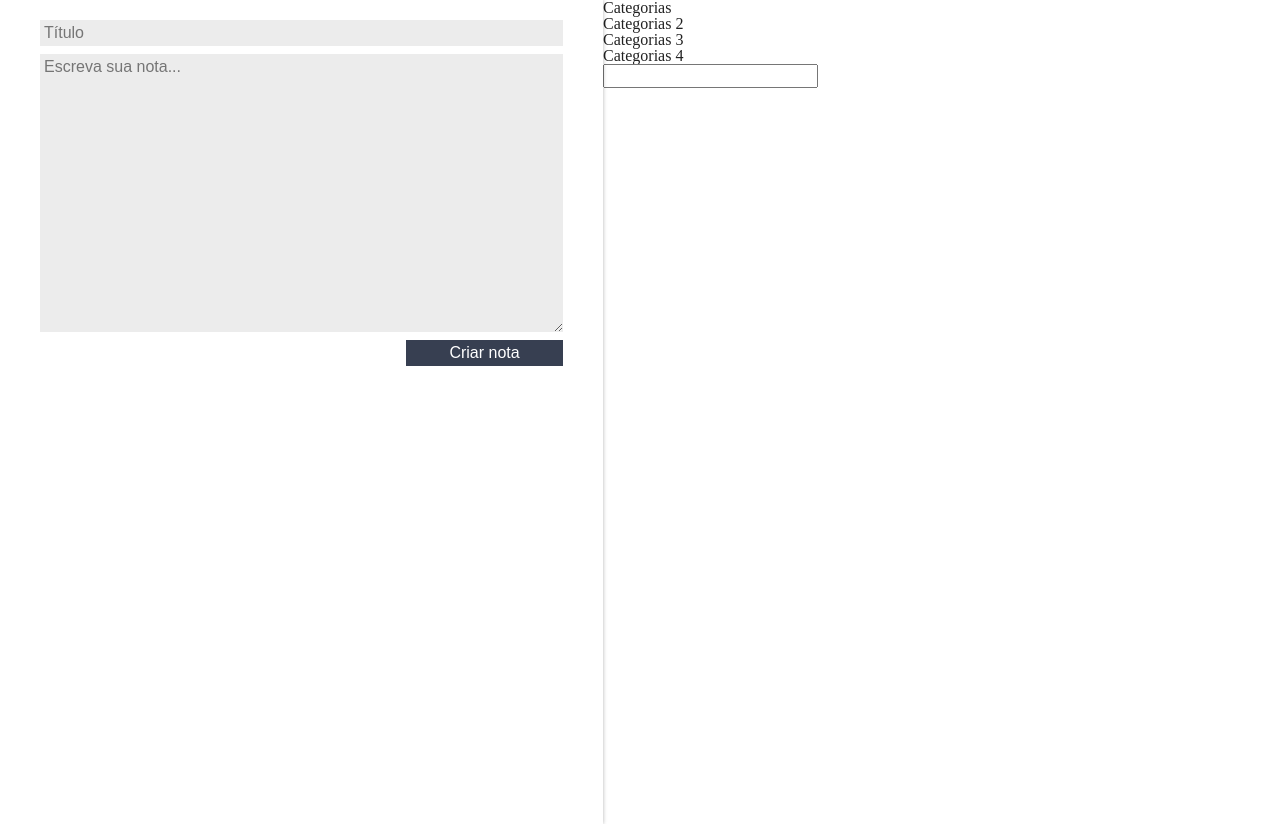
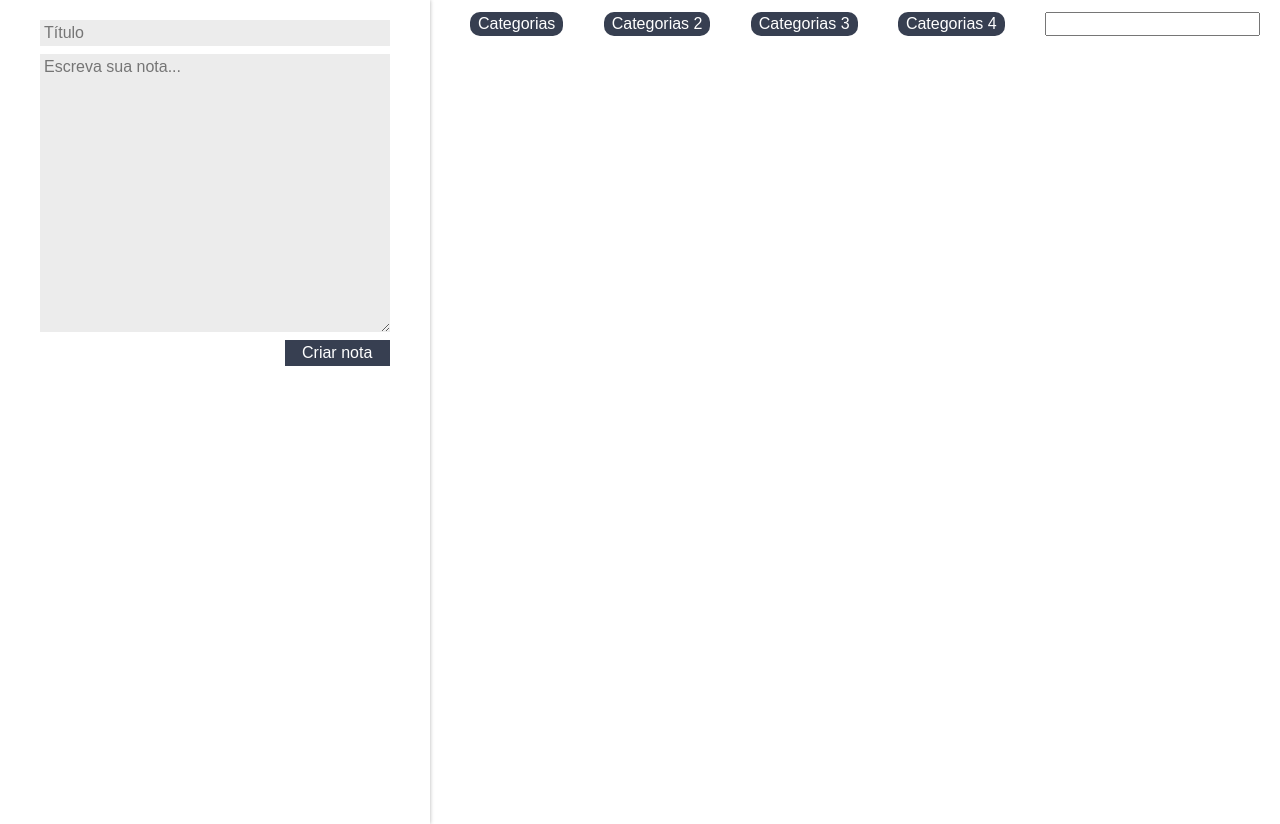
Before and after one commit to luan-u/tutorial-alura-ceep, a React (Create React App) app: page / in a window 1280 px wide. Built offline with nearby package versions, Linux system fonts and the light colour scheme.

Commit message:
applying same css as showed on video class

```diff
--- a/src/components/ListaDeCategorias/ListaDeCategorias.jsx
+++ b/src/components/ListaDeCategorias/ListaDeCategorias.jsx
@@ -1,17 +1,19 @@
 import React, { Component } from "react";
+import "./estilo.css";
 
 class ListaDeCategorias extends Component {
     state = { }
     render(){
-        return(<section>
-            <ul>
-                <li>Categorias</li>
-                <li>Categorias 2</li>
-                <li>Categorias 3</li>
-                <li>Categorias 4</li>
-            </ul>
-            <input type="text" />
-        </section>
+        return(
+            <section className="lista-categorias">
+                <ul className="lista-categorias_lista">
+                    <li className="lista-categorias_item">Categorias</li>
+                    <li className="lista-categorias_item">Categorias 2</li>
+                    <li className="lista-categorias_item">Categorias 3</li>
+                    <li className="lista-categorias_item">Categorias 4</li>
+                </ul>
+                <input type="text" className="lista-categorias_input" />
+            </section>
         );
     }
 }
--- /dev/null
+++ b/src/components/ListaDeCategorias/estilo.css
@@ -0,0 +1,21 @@
+.lista-categorias{
+    display: flex;
+    flex-direction: row;
+    margin-top: 12px;
+}
+.lista-categorias_lista{
+    flex: 1;
+    display: flex;
+    flex-direction: row;
+    justify-content: space-evenly;
+}
+.lista-categorias_item{
+    background-color: var(--secundaria);
+    color: white;
+    padding: 4px 8px;
+    border-radius: 10px;
+    font-family: Arial, Helvetica, sans-serif;
+}
+.lista-categorias_input{
+    margin-right: 20px;
+}
```
